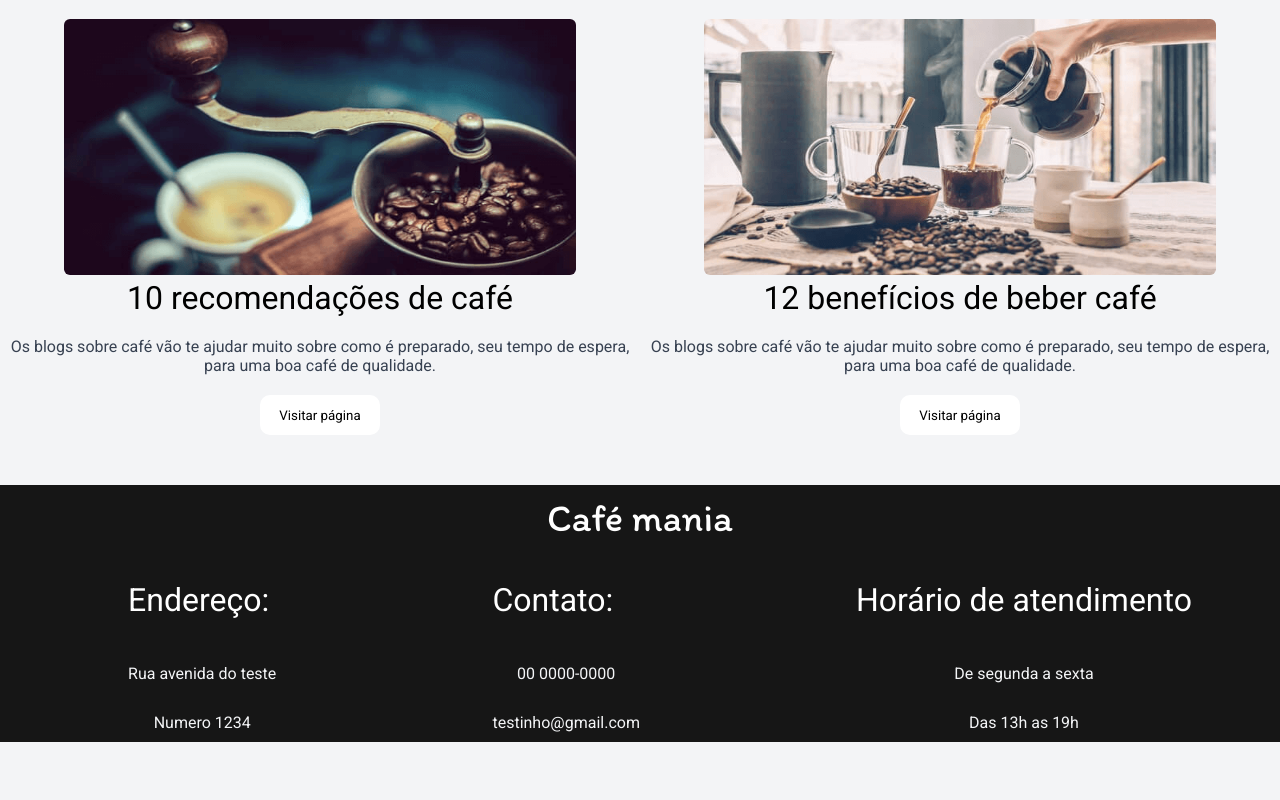
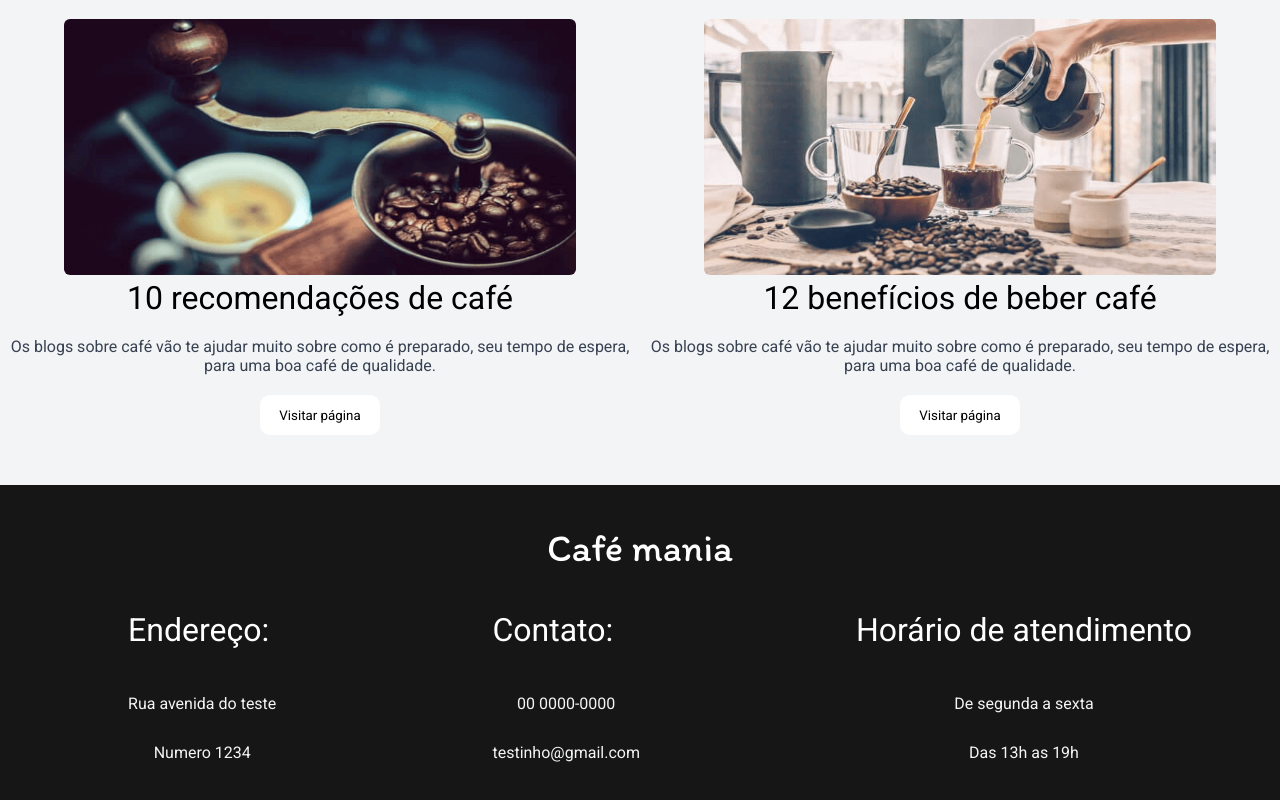
Before and after one commit to Kauacnok/cafe-mania, a React (Vite) app in the folder web/: page / in a window 1280 px wide. Shown: the part 1933-2733 px from the top of the page. Before the commit the page ends 2675 px from the top, so only its background shows below. Built offline with nearby package versions, Linux system fonts and the light colour scheme.

Commit message:
style: done some simple styling

```diff
--- a/web/src/styles/_footer.scss
+++ b/web/src/styles/_footer.scss
@@ -1,5 +1,6 @@
 footer {
 	background-color: $black-900;
+	padding: 30px 0px 30px 0px;
 	h2 {
 		color: white;
 		border: none;
--- a/web/src/styles/_menuSmallDevices.scss
+++ b/web/src/styles/_menuSmallDevices.scss
@@ -36,3 +36,7 @@
 	right: 4rem;
 	cursor: pointer;
 }
+
+.DropdownMenuContent > span {
+	cursor: pointer;
+}
```
